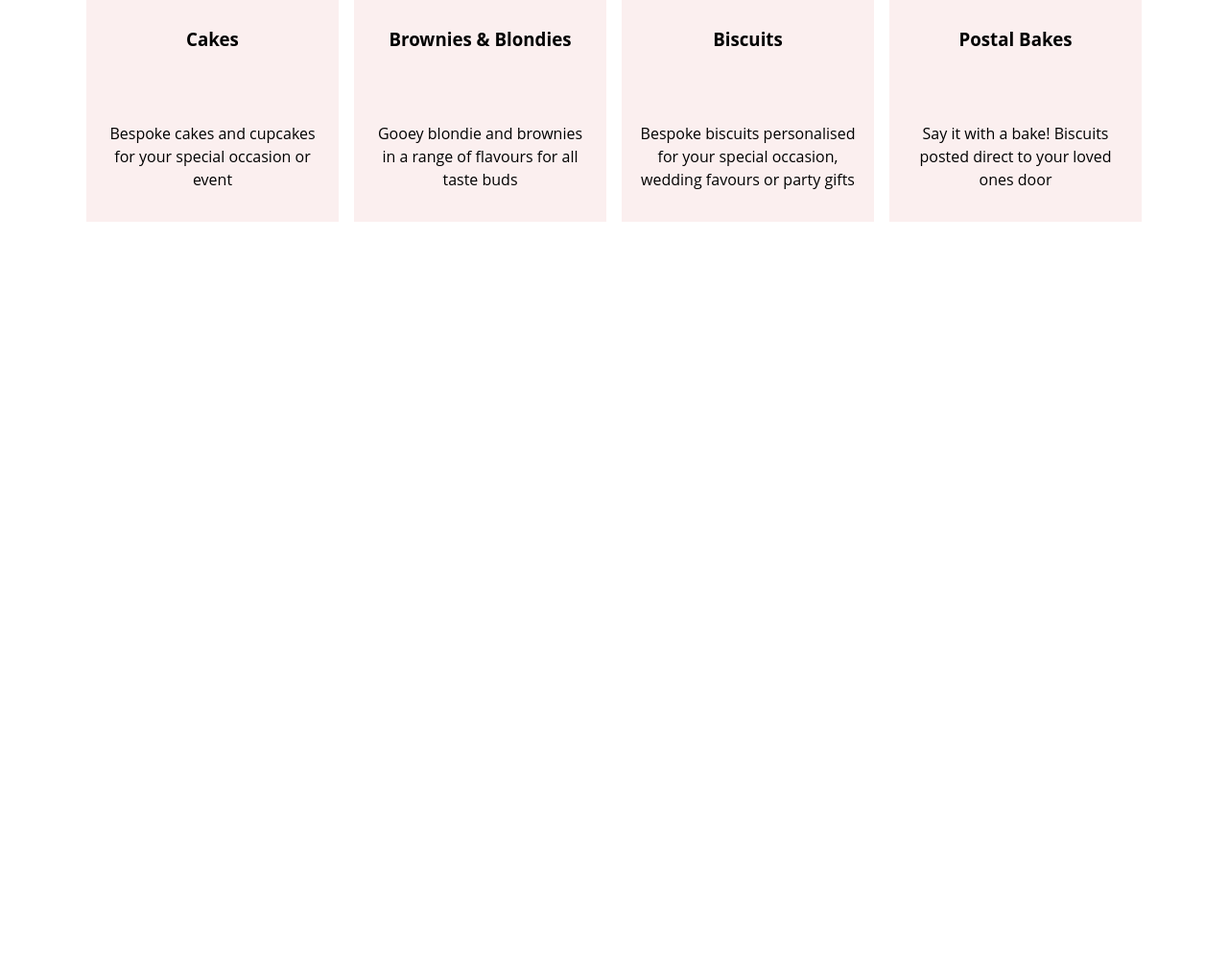
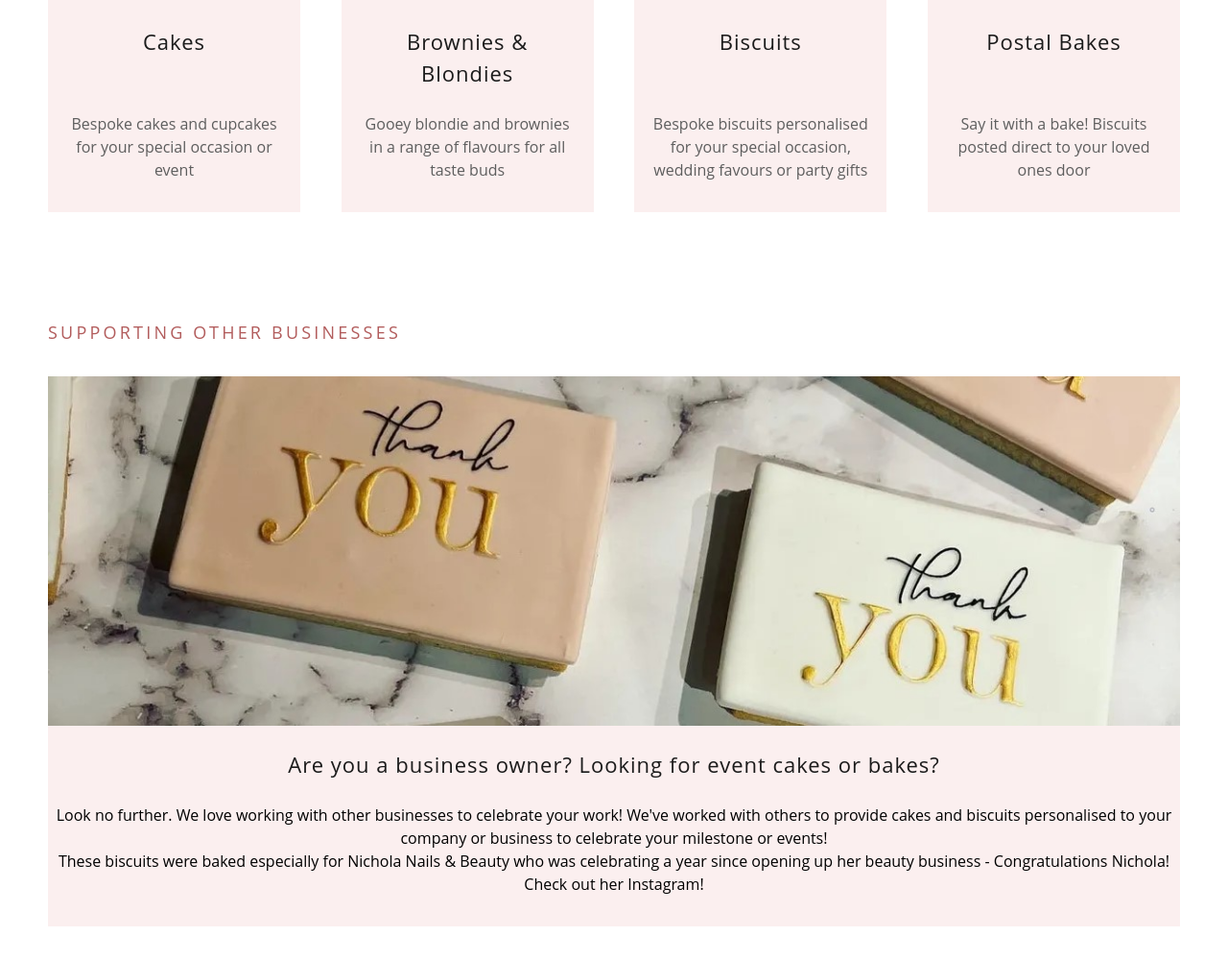
Before and after one commit to benagain/bearbakes, a plain HTML site: page index.html in a window 1280 px wide. Shown: the part 1480-2480 px from the top of the page at 96% size. Before the commit the page ends 1887 px from the top, so only its background shows below. Drawn offline with Linux system fonts and the light colour scheme.

Commit message:
Thank you and lettering

```diff
--- a/index.html
+++ b/index.html
@@ -15,7 +15,7 @@
   </head>
   <body>
     <div id="logo-wrapper">
-        <img src="img/logo-large2.png" />
+      <img src="img/logo-large2.png" />
     </div>
     <header>
       <nav>
@@ -87,9 +87,10 @@
             </article>
           </div>
         </section>
-        <!-- <section class="supporting-other-businesses">
+        <section class="supporting-other-businesses">
+          <h2>Supporting other businesses</h2>
           <article>
-            <img src="img/thank-you.jpg" />
+            <img src="img/thank-you-rect.jpg" />
             <h3>Are you a business owner? Looking for event cakes or bakes?</h3>
             <p>
               Look no further. We love working with other businesses to
@@ -104,7 +105,7 @@
             </p>
             <p><a>Check out her Instagram!</a></p>
           </article>
-        </section> -->
+        </section>
       </main>
     </div>
     <footer></footer>
--- a/style.css
+++ b/style.css
@@ -15,6 +15,16 @@ h1 {
   font-weight: 400;
   color: #1b1b1b;
   margin: 0 0 24px 0;
+  letter-spacing: var(--spaced-words);
+}
+
+h2 {
+  font-size: calc(18rem / 16);
+  text-transform: uppercase;
+  color: var(--pink-53);
+  margin-bottom: 32px;
+  letter-spacing: var(--spaced-words);
+  font-weight: 400;
 }
 
 ul {
@@ -69,10 +79,6 @@ nav ul li {
   letter-spacing: 0.025em;
 }
 
-.welcome h1 {
-  letter-spacing: var(--spaced-words);
-}
-
 .main-wrapper {
   width: 100%;
   display: flex;
@@ -94,15 +100,6 @@ main {
   flex-direction: column;
 }
 
-.what-we-love h2 {
-  font-size: calc(18rem / 16);
-  text-transform: uppercase;
-  color: var(--pink-53);
-  margin-bottom: 32px;
-  letter-spacing: var(--spaced-words);
-  font-weight: 400;
-}
-
 .what-we-love div {
   align-self: center;
   width: 100%;
@@ -110,7 +107,6 @@ main {
   gap: 1rem;
   justify-content: space-between;
   flex-wrap: wrap;
-  padding-bottom: 3rem;
 }
 
 .what-we-love div article {
@@ -125,6 +121,23 @@ main {
 
 .what-we-love div article p {
   padding: 0 1rem;
+  line-height: 1.5;
+  color: rgb(94, 94, 94);
+  font-size: 16px;
+  font-weight: 400;
+}
+
+.what-we-love div article h3 {
+    position: relative;
+}
+.what-we-love div article h3 .visible-heading {
+    position: absolute;
+    justify-content: center;
+}
+
+.what-we-love div article h3 .positioning-heading {
+    position: relative;
+    visibility: hidden;
 }
 .what-we-love div article h3 {
     position: relative;
@@ -152,11 +165,24 @@ main {
 }
 
 h3 {
+  color: #1b1b1b;
   margin: 1.5rem;
+  letter-spacing: 0.045em;
+  font-size: 22px;
+  font-weight: 400;
 }
 .what-we-love div article img {
   width: 100%;
-  /* -webkit-clip-path: inset(30px 10px 30px 10px); */
-  /* clip-path: circle(75px at 50% 50%) */
   margin-bottom: 2rem;
 }
+
+.supporting-other-businesses img {
+  width: 100%;
+}
+
+.supporting-other-businesses article {
+  background-color: var(--pink-96);
+  text-align: center;
+  padding-bottom: 2rem;
+  margin-bottom: 2rem;
+}
```
Also changed, not shown: img/thank-you-rect.jpg (added).
